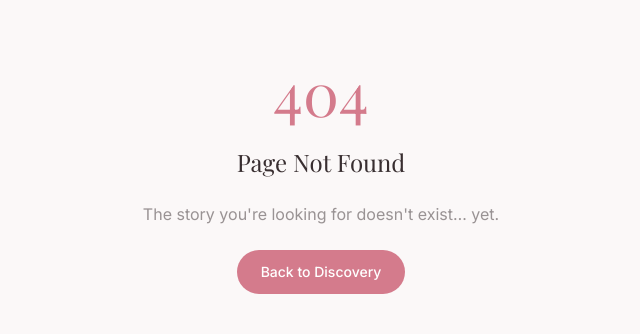
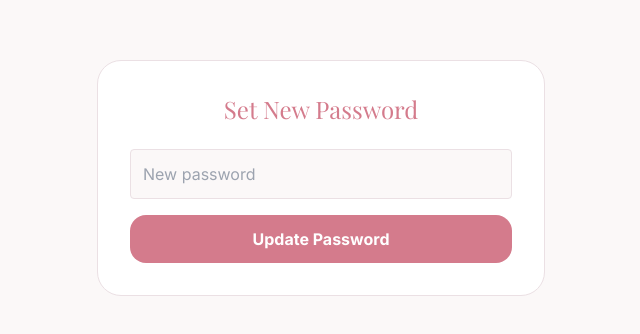
Before and after one commit to yangyifei757-dotcom/mystorysite, a Next.js app: page /reset-password in a window 1280 px wide. Before the commit this address had no page. Shown: the part 222-556 px from the top of the page, without its empty margins (319-959 px from the left). Built offline with nearby package versions, Linux system fonts and the light colour scheme; no server answers; a web font is replaced by a local one.

Commit message:
Create page.tsx

```diff
--- /dev/null
+++ b/app/reset-password/page.tsx
@@ -0,0 +1,51 @@
+'use client'
+
+import { useEffect, useState } from 'react'
+import { supabase } from '@/lib/supabaseClient'
+import { useRouter } from 'next/navigation'
+
+export default function ResetPasswordPage() {
+  const [password, setPassword] = useState('')
+  const [loading, setLoading] = useState(false)
+  const [message, setMessage] = useState('')
+  const router = useRouter()
+
+  const handleUpdate = async (e: React.FormEvent) => {
+    e.preventDefault()
+    setLoading(true)
+    const { error } = await supabase.auth.updateUser({ password })
+    if (error) {
+      setMessage(error.message)
+    } else {
+      setMessage('Password updated! Redirecting to login...')
+      setTimeout(() => router.push('/login'), 2000)
+    }
+    setLoading(false)
+  }
+
+  return (
+    <main className="min-h-screen bg-background flex items-center justify-center px-4">
+      <div className="max-w-md w-full bg-card p-8 rounded-2xl border border-border">
+        <h1 className="text-2xl font-serif text-primary mb-6 text-center">Set New Password</h1>
+        <form onSubmit={handleUpdate} className="space-y-4">
+          <input
+            type="password"
+            placeholder="New password"
+            value={password}
+            onChange={(e) => setPassword(e.target.value)}
+            className="w-full p-3 rounded bg-background border border-border text-foreground"
+            required
+          />
+          <button
+            type="submit"
+            disabled={loading}
+            className="w-full py-3 bg-primary text-white rounded-xl font-bold hover:bg-primary/90 disabled:opacity-50"
+          >
+            {loading ? 'Updating...' : 'Update Password'}
+          </button>
+        </form>
+        {message && <p className="mt-4 text-center text-sm text-primary">{message}</p>}
+      </div>
+    </main>
+  )
+}
```
